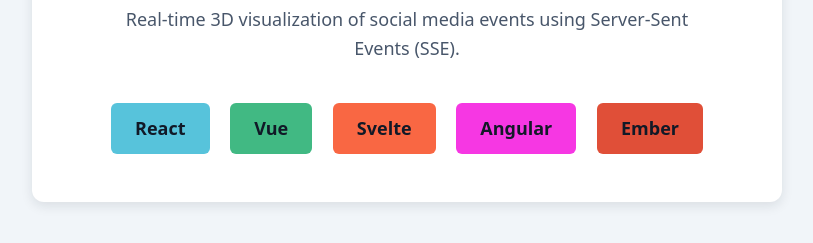
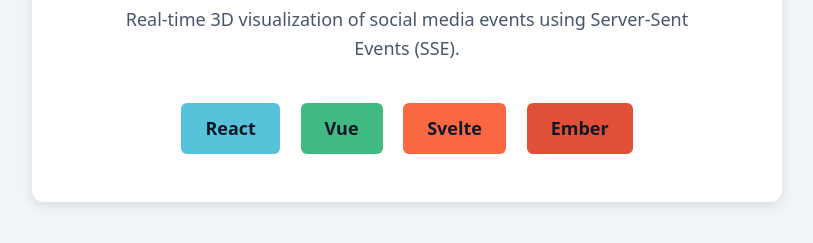
Before and after one commit to edouardmisset/upfluence-coding-challenge, an Astro site in the folder apps/web/: page / in a window 1280 px wide. Shown: the part 353-596 px from the top of the page, without its empty margins (233-1046 px from the left). Built offline with nearby package versions, Linux system fonts and the light colour scheme; Astro itself is replaced by a stand-in of ours.

Commit message:
chore: remove angular from scope as it is not supported by astro

```diff
--- a/apps/web/src/pages/index.astro
+++ b/apps/web/src/pages/index.astro
@@ -24,11 +24,6 @@
         href="/upfluence-coding-challenge/svelte-viz"
         class="btn"
         data-variant="svelte">Svelte</a
-      >
-      <a
-        href="/upfluence-coding-challenge/angular-viz"
-        class="btn"
-        data-variant="angular">Angular</a
       >
       <a
         href="/upfluence-coding-challenge/ember-viz"
@@ -93,10 +88,6 @@
     --button-color: var(--color-vue);
   }
 
-  .btn[data-variant='angular'] {
-    --button-color: var(--color-angular);
-  }
-
   .btn[data-variant='svelte'] {
     --button-color: var(--color-svelte);
   }
--- a/packages/styles/src/base/variables.css
+++ b/packages/styles/src/base/variables.css
@@ -28,7 +28,6 @@
   /* Colors - Frameworks */
   --color-react: hsl(191deg 65% 60%);
   --color-vue: hsl(153deg 48% 49%);
-  --color-angular: hsl(306deg 91% 59%);
   --color-svelte: hsl(12deg 94% 62%);
   --color-ember: hsl(8deg 73% 55%);
 
```
